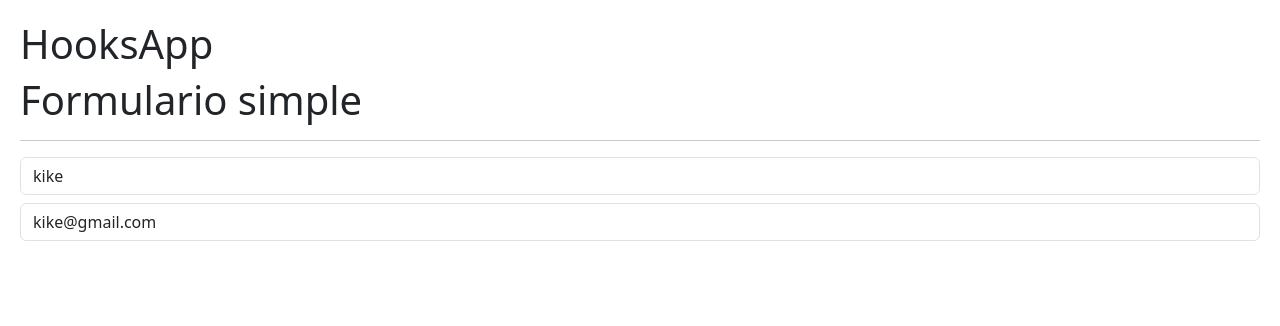
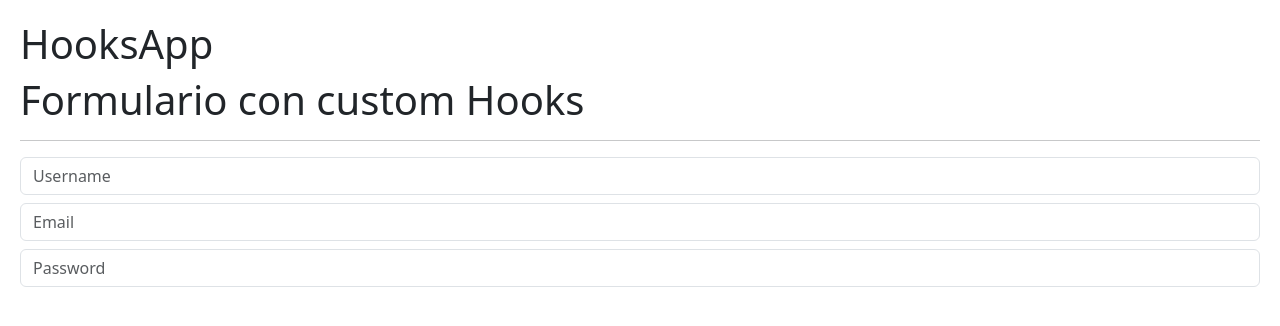
Before and after one commit to Enrique-Zepeda/React-De-cero-a-experto-Hooks-y-MERN, a React (Vite) app in the folder React/05-hook-app/: page / in a window 1280 px wide. Shown: the top 326 px of the page. Built offline with nearby package versions, Linux system fonts and the light colour scheme.

Commit message:
customHook del formulario

```diff
--- a/React/05-hook-app/src/02-useEffect/Message.jsx
+++ b/React/05-hook-app/src/02-useEffect/Message.jsx
@@ -1,6 +1,7 @@
 import { useEffect } from "react";
 
 export function Message() {
+  // siempre que ya no exista la funcion en el useEffect tenemos que desmontarlos en el return
   useEffect(() => {
     const onMouseMove = ({ x, y }) => {
       const coords = { x, y };
--- /dev/null
+++ b/React/05-hook-app/src/02-useEffect/SimpleFormWithCustomHook.jsx
@@ -0,0 +1,44 @@
+import { useEffect, useState } from "react";
+import { useForm } from "../hooks/useForm";
+
+export function FormWithCustomHook() {
+  // Llamamos al custom hook y le pasamos nuestros valores iniciales y estraemos el fomulario y el input
+  const { onInputChange, formState } = useForm({
+    username: "",
+    email: "",
+    password: "",
+  });
+  //desestruturo el formState  se puede desestructurar en el hook en el retorno poniedno ...formState y cunaod estraigo el useForm ahi los desestructuro const { onInputChange, formState, username, password, email } = useForm({
+  const { username, password, email } = formState;
+
+  return (
+    <>
+      <h1>Formulario con custom Hooks</h1>
+      <hr />
+      <input
+        type="text"
+        className="form-control"
+        placeholder="Username"
+        name="username"
+        value={username}
+        onChange={onInputChange}
+      />
+      <input
+        type="email"
+        className="form-control mt-2"
+        placeholder="Email"
+        name="email"
+        value={email}
+        onChange={onInputChange}
+      />
+      <input
+        type="password"
+        className="form-control mt-2"
+        placeholder="Password"
+        name="password"
+        value={password}
+        onChange={onInputChange}
+      />
+    </>
+  );
+}
--- a/React/05-hook-app/src/HooksApp.jsx
+++ b/React/05-hook-app/src/HooksApp.jsx
@@ -1,12 +1,12 @@
 // import { CounterApp } from "./01-useState/CounterApp";
 // import { CounterWithCustomHook } from "./01-useState/CounterWithCustomHook";
-import { SimpleForm } from "./02-useEffect/SimpleForm";
-
+// import { SimpleForm } from "./02-useEffect/SimpleForm";
+import { FormWithCustomHook } from "./02-useEffect/SimpleFormWithCustomHook";
 export const HooksApp = () => {
   return (
     <>
       <h1>HooksApp</h1>
-      <SimpleForm />
+      <FormWithCustomHook />
     </>
   );
 };
--- /dev/null
+++ b/React/05-hook-app/src/hooks/useForm.js
@@ -0,0 +1,20 @@
+import { useState } from "react";
+
+// Le mandamos por parametro un objeto vacio poque quiero que este formulario pueda hacerse con mas campos diferentes
+export function useForm(initialForm = {}) {
+  const [formState, setFormState] = useState(initialForm);
+
+  const onInputChange = ({ target }) => {
+    const { name, value } = target;
+
+    setFormState({
+      ...formState,
+
+      [name]: value,
+    });
+  };
+  return {
+    formState,
+    onInputChange,
+  };
+}
```
